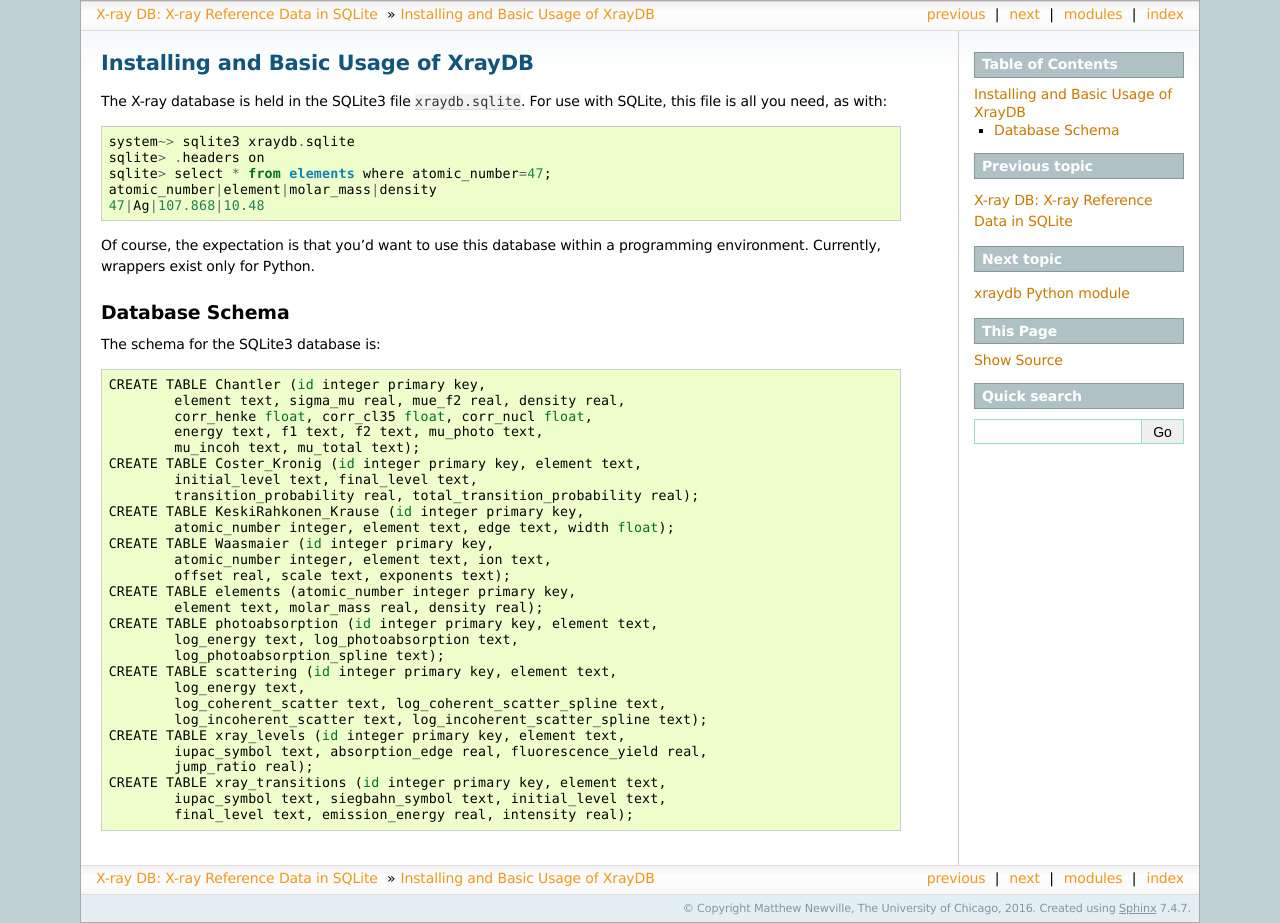
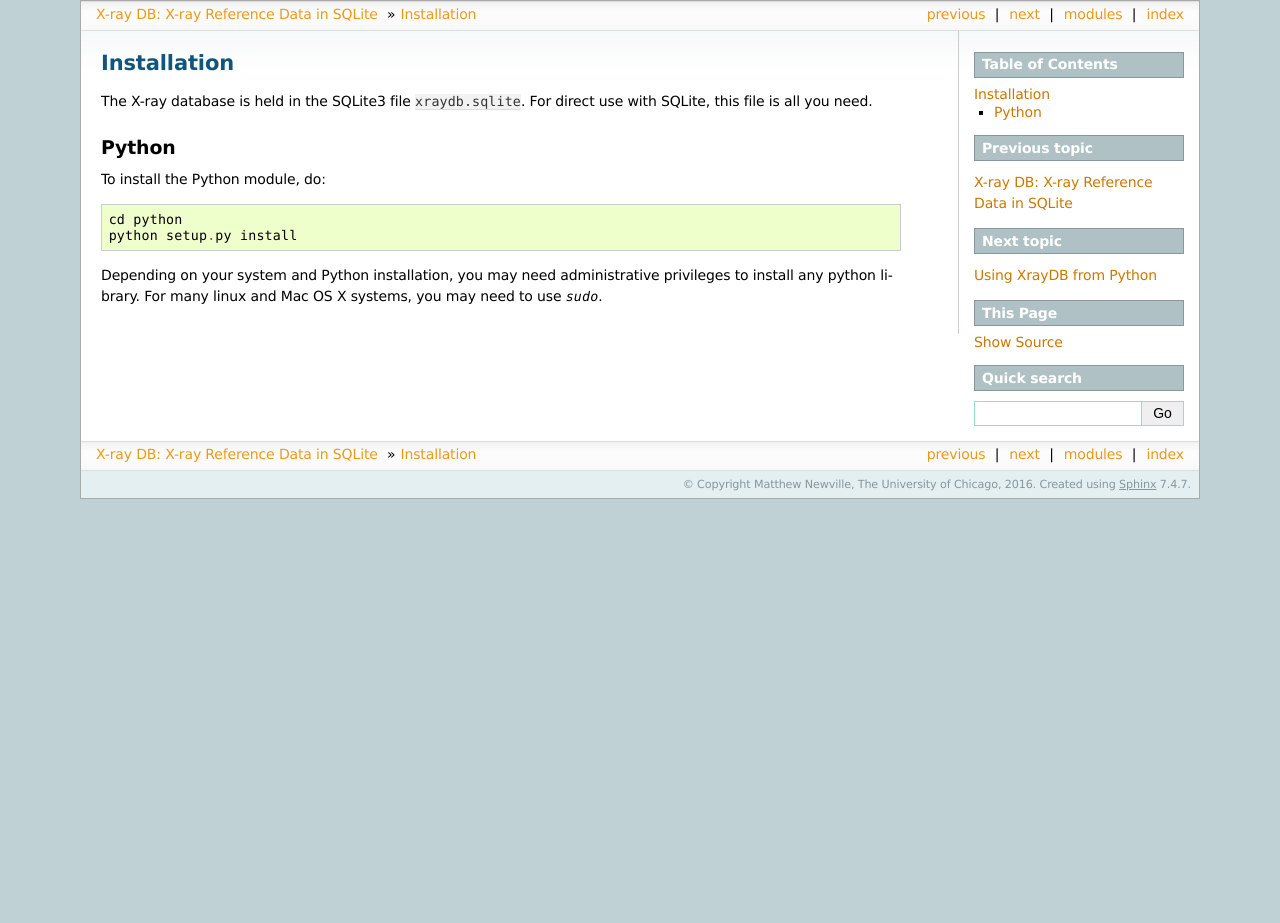
Before and after one commit to scikit-beam/XrayDB, a Sphinx documentation site: the page built from doc/installation.rst, in a window 1280 px wide. Built offline with Sphinx 7.4.7, drawn with Linux system fonts in a browser that asks for light colours; formulas are drawn with MathJax 3; pages that are not in the unit, such as notebooks, are missing from menus; the version number could not be read and is left out; after the commit the page ends 900 px from its top, so only the background shows below that.

Commit message:
many updates to doc

```diff
--- a/doc/_templates/indexsidebar.html
+++ b/doc/_templates/indexsidebar.html
@@ -5,4 +5,4 @@ Development version: <br> &nbsp; &nbsp;
 <a href="https://github.com/scikit-beam/XrayDB"> scikit-beam/XrayDB</a> <br>
 
 <hr>
-<p>
+<p
--- a/doc/conf.py
+++ b/doc/conf.py
@@ -98,7 +98,7 @@ natbib = {'file': 'xraydb.bib',
           'brackets': '[]',
           'separator': ',',
           'style': 'authors',
-          'sort': False}
+          'sort': True}
 
 
 
--- a/doc/installation.rst
+++ b/doc/installation.rst
@@ -1,51 +1,18 @@
-Installing and Basic Usage of XrayDB
+Installation
 =====================================
 
-The X-ray database is held in the SQLite3 file ``xraydb.sqlite``.   For use
-with SQLite, this file is all you need, as with::
-
-   system~> sqlite3 xraydb.sqlite
-   sqlite> .headers on
-   sqlite> select * from elements where atomic_number=47;
-   atomic_number|element|molar_mass|density
-   47|Ag|107.868|10.48
+The X-ray database is held in the SQLite3 file ``xraydb.sqlite``.  For
+direct use with SQLite, this file is all you need.
 
 
-Of course, the expectation is that you'd want to use this database within a
-programming environment.   Currently, wrappers exist only for Python.
+Python
+--------
 
+To install the Python module, do::
 
-Database Schema
--------------------
+   cd python
+   python setup.py install
 
-
-The schema for the SQLite3 database is::
-
-    CREATE TABLE Chantler (id integer primary key,
-            element text, sigma_mu real, mue_f2 real, density real,
-            corr_henke float, corr_cl35 float, corr_nucl float,
-            energy text, f1 text, f2 text, mu_photo text,
-            mu_incoh text, mu_total text);
-    CREATE TABLE Coster_Kronig (id integer primary key, element text,
-            initial_level text, final_level text,
-            transition_probability real, total_transition_probability real);
-    CREATE TABLE KeskiRahkonen_Krause (id integer primary key,
-            atomic_number integer, element text, edge text, width float);
-    CREATE TABLE Waasmaier (id integer primary key,
-            atomic_number integer, element text, ion text,
-            offset real, scale text, exponents text);
-    CREATE TABLE elements (atomic_number integer primary key,
-            element text, molar_mass real, density real);
-    CREATE TABLE photoabsorption (id integer primary key, element text,
-            log_energy text, log_photoabsorption text,
-            log_photoabsorption_spline text);
-    CREATE TABLE scattering (id integer primary key, element text,
-            log_energy text,
-            log_coherent_scatter text, log_coherent_scatter_spline text,
-            log_incoherent_scatter text, log_incoherent_scatter_spline text);
-    CREATE TABLE xray_levels (id integer primary key, element text,
-            iupac_symbol text, absorption_edge real, fluorescence_yield real,
-            jump_ratio real);
-    CREATE TABLE xray_transitions (id integer primary key, element text,
-            iupac_symbol text, siegbahn_symbol text, initial_level text,
-            final_level text, emission_energy real, intensity real);
+Depending on your system and Python installation, you may need
+administrative privileges to install any python library.  For many linux
+and Mac OS X systems, you may need to use `sudo`.
--- a/doc/xraydb.bib
+++ b/doc/xraydb.bib
@@ -35,32 +35,6 @@ year = 1995,
 url = {http://dx.doi.org/10.1107/S0108767394013292}
 }
 
-@article{Cromer_Liberman,
-author =  {Cromer, D.~T. and Liberman, D.~A.},
-title =   {Anomalous dispersion calculations near to and on the
-           long-wavelength side of an absorption-edge},
-journal = {Acta Crystallographica A},
-volume  = 37,
-pages   = {267--268},
-year    = 1981,
-url     = {http://dx.doi.org/10.1107/S0567739481000600}
-}
-
-
-@article{Brennan_Cowan,
- author = {Brennan, S. and Cowan, P.~L.},
- title  = "A suite of programs for calculating X-ray absorption,
-          reflection, and diffraction performance for a variety of
-          materials at arbitrary wavelengths",
- journal = {Review of Scientific Instruments},
- volume  = 63,
- number  = 1,
- pages   = "850--853",
- year    = "1992",
- url = {http://dx.doi.org/10.1063/1.1142625}
-
-}
-
 @article{Chantler,
 Author = {Chanter, C.~T.},
 Title = {{Detailed tabulation of atomic form factors, photoelectric absorption and
```
Also changed, not shown: doc/index.rst (+17 -10 lines), doc/python.rst (+36 -7 lines), doc/xraydb.rst (+5 -25 lines).
